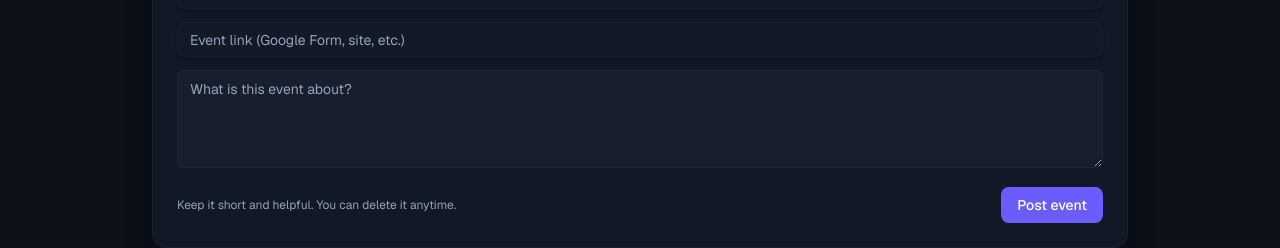
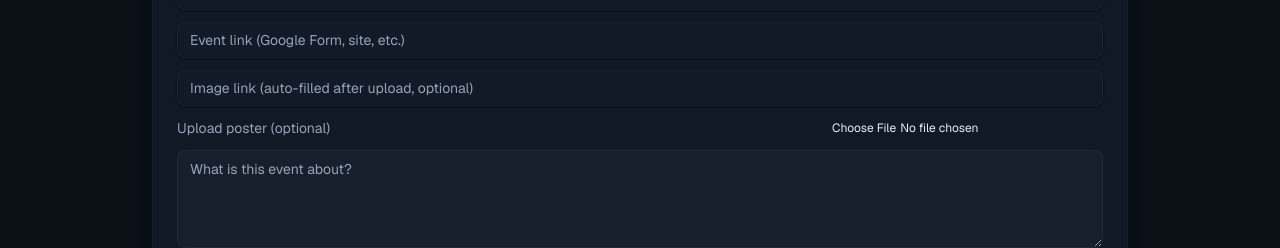
Before and after one commit to R-Nikhil-Ganesh/gittogether-frontend, a Next.js app: page /events in a window 1280 px wide. Shown: the part 362-610 px from the top of the page. Built offline with nearby package versions, Linux system fonts and the light colour scheme; no server answers; sample sign-in values are in the browser's storage.

Commit message:
imgdiscvereventf

```diff
--- a/components/discover-events-page.tsx
+++ b/components/discover-events-page.tsx
@@ -1,6 +1,6 @@
 "use client"
 
-import { FormEvent, useEffect, useMemo, useState } from "react"
+import { ChangeEvent, FormEvent, useEffect, useMemo, useState } from "react"
 
 import PageHeader from "@/components/page-header"
 import { Button } from "@/components/ui/button"
@@ -21,6 +21,7 @@ interface EventItem {
   title: string
   description: string
   link: string
+  image_url?: string | null
   created_at: string
   owner: EventOwner
 }
@@ -38,9 +39,11 @@ export default function DiscoverEventsPage({ onBack, onNavigateToProfile }: Disc
   const [formBusy, setFormBusy] = useState(false)
   const [title, setTitle] = useState("")
   const [link, setLink] = useState("")
+  const [imageUrl, setImageUrl] = useState("")
   const [description, setDescription] = useState("")
   const [info, setInfo] = useState<string | null>(null)
   const [search, setSearch] = useState("")
+  const [imageUploading, setImageUploading] = useState(false)
 
   const visibleEvents = useMemo(() => {
     if (!search.trim()) {
@@ -86,10 +89,12 @@ export default function DiscoverEventsPage({ onBack, onNavigateToProfile }: Disc
         title: title.trim(),
         description: description.trim(),
         link: link.trim(),
+        image_url: imageUrl.trim() ? imageUrl.trim() : undefined,
       })
       setInfo("Event published!")
       setTitle("")
       setLink("")
+      setImageUrl("")
       setDescription("")
       await loadEvents()
     } catch (err) {
@@ -97,6 +102,35 @@ export default function DiscoverEventsPage({ onBack, onNavigateToProfile }: Disc
       setError(err instanceof Error ? err.message : "Unable to publish event")
     } finally {
       setFormBusy(false)
+    }
+  }
+
+  const handleImageFileChange = async (event: ChangeEvent<HTMLInputElement>) => {
+    const file = event.target.files?.[0]
+    event.target.value = ""
+    if (!file) {
+      return
+    }
+
+    if (file.size > 7 * 1024 * 1024) {
+      setError("Image must be smaller than 7MB.")
+      return
+    }
+
+    setImageUploading(true)
+    setError(null)
+    setInfo(null)
+    try {
+      const response = await api.uploadEventImage(file)
+      if (response?.url) {
+        setImageUrl(response.url)
+        setInfo("Image uploaded successfully.")
+      }
+    } catch (err) {
+      console.error("Failed to upload image", err)
+      setError(err instanceof Error ? err.message : "Unable to upload image")
+    } finally {
+      setImageUploading(false)
     }
   }
 
@@ -157,6 +191,34 @@ export default function DiscoverEventsPage({ onBack, onNavigateToProfile }: Disc
               placeholder="Event link (Google Form, site, etc.)"
               type="url"
             />
+            <Input
+              value={imageUrl}
+              onChange={(e) => setImageUrl(e.target.value)}
+              placeholder="Image link (auto-filled after upload, optional)"
+              type="url"
+            />
+            <div className="flex flex-col gap-2">
+              <div className="flex items-center justify-between gap-3">
+                <label className="text-sm text-muted-foreground" htmlFor="event-image-upload">
+                  Upload poster (optional)
+                </label>
+                <input
+                  id="event-image-upload"
+                  type="file"
+                  accept="image/*"
+                  onChange={handleImageFileChange}
+                  className="text-xs"
+                  disabled={imageUploading}
+                />
+              </div>
+              {imageUploading && <p className="text-xs text-muted-foreground">Uploading image...</p>}
+              {!imageUploading && imageUrl && (
+                <div className="overflow-hidden rounded-md border border-border/70">
+                  {/* eslint-disable-next-line @next/next/no-img-element */}
+                  <img src={imageUrl} alt="Event preview" className="w-full max-h-56 object-cover" loading="lazy" />
+                </div>
+              )}
+            </div>
             <textarea
               value={description}
               onChange={(e) => setDescription(e.target.value)}
@@ -166,7 +228,7 @@ export default function DiscoverEventsPage({ onBack, onNavigateToProfile }: Disc
             />
             <div className="flex items-center justify-between text-xs text-muted-foreground">
               <span>Keep it short and helpful. You can delete it anytime.</span>
-              <Button type="submit" disabled={formBusy}>
+              <Button type="submit" disabled={formBusy || imageUploading}>
                 {formBusy ? "Posting..." : "Post event"}
               </Button>
             </div>
@@ -213,6 +275,17 @@ export default function DiscoverEventsPage({ onBack, onNavigateToProfile }: Disc
                       </Button>
                     )}
                   </div>
+                  {event.image_url && (
+                    <div className="overflow-hidden rounded-lg border border-border/70">
+                      {/* eslint-disable-next-line @next/next/no-img-element */}
+                      <img
+                        src={event.image_url}
+                        alt={`${event.title} poster`}
+                        className="w-full max-h-72 object-cover"
+                        loading="lazy"
+                      />
+                    </div>
+                  )}
                   <p className="text-sm text-foreground whitespace-pre-line">{event.description}</p>
                   <a
                     href={event.link}
--- a/lib/api.ts
+++ b/lib/api.ts
@@ -251,7 +251,7 @@ export const api = {
   // Events
   getEvents: (params: Record<string, unknown> = {}) => apiCall(`/events/${buildQueryString(params)}`),
   getEvent: (eventId: number) => apiCall(`/events/${eventId}`),
-  createEvent: (payload: { title: string; description: string; link: string }) =>
+  createEvent: (payload: { title: string; description: string; link: string; image_url?: string }) =>
     apiCall('/events/', {
       method: 'POST',
       body: JSON.stringify(payload),
@@ -260,4 +260,12 @@ export const api = {
     apiCall(`/events/${eventId}`, {
       method: 'DELETE',
     }),
+  uploadEventImage: (file: File) => {
+    const formData = new FormData()
+    formData.append('file', file)
+    return apiCall('/events/upload-image', {
+      method: 'POST',
+      body: formData,
+    })
+  },
 }
```
